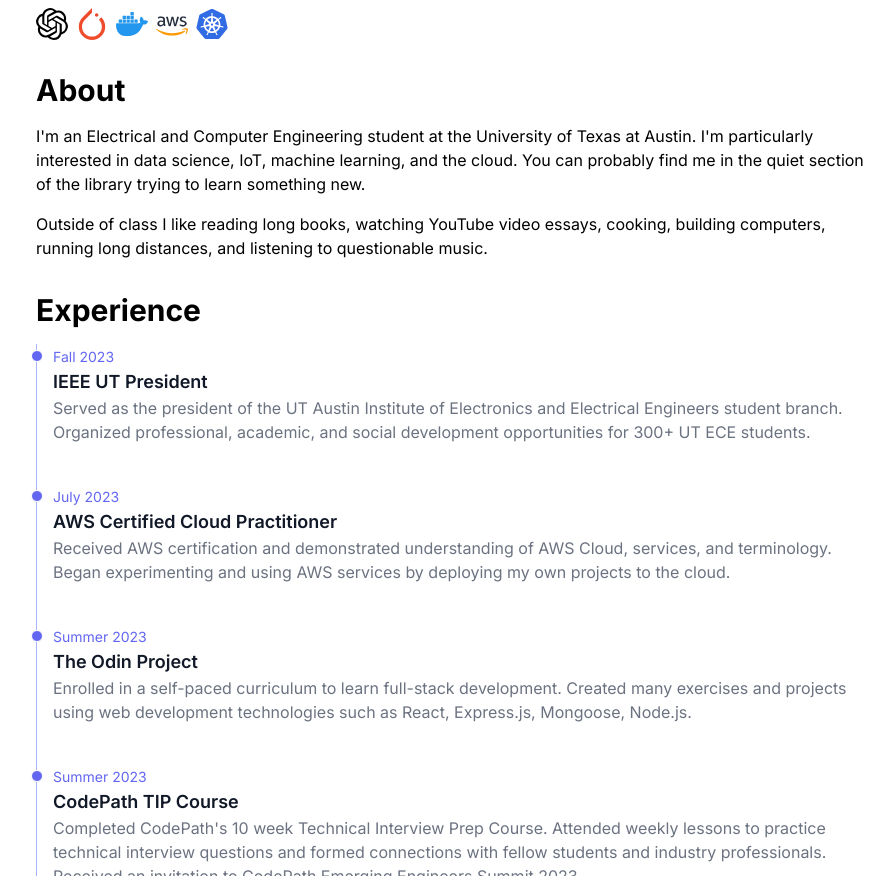
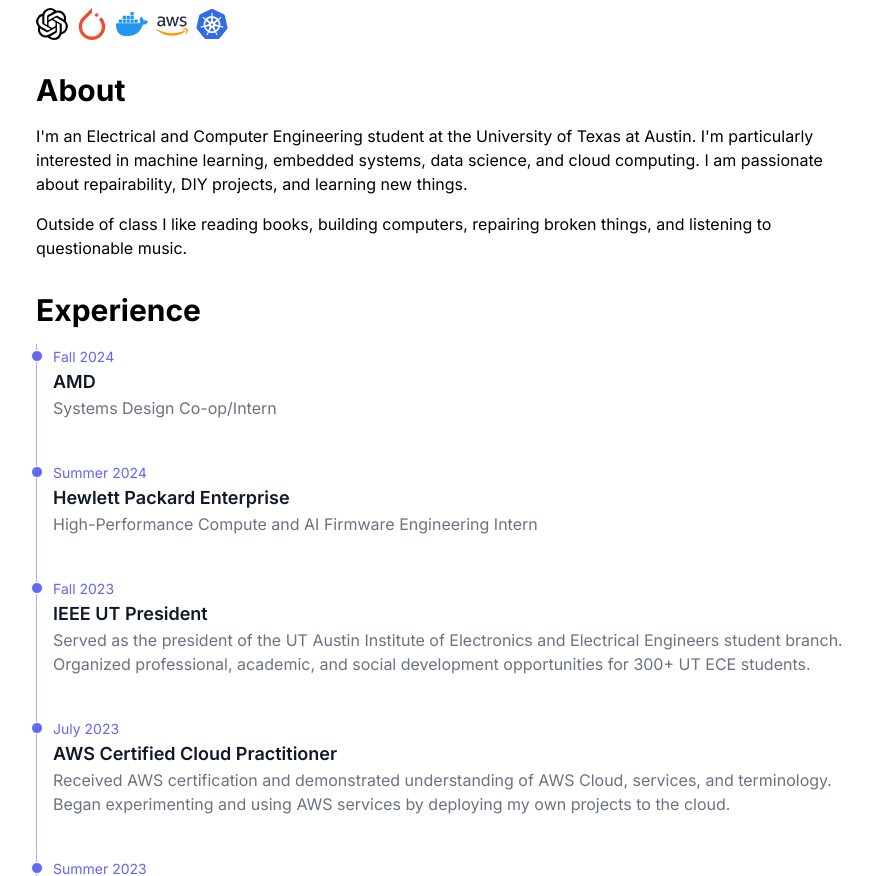
Before and after one commit to andrew-lin-chang/andrewchangbio, a Next.js app: page / in a window 1280 px wide. Shown: the part 624-1500 px from the top of the page, without its empty margins (188-1082 px from the left). Built offline with nearby package versions, Linux system fonts and the light colour scheme.

Commit message:
update to Fall 2024

```diff
--- a/app/page.tsx
+++ b/app/page.tsx
@@ -2,9 +2,7 @@
 
 import Image from "next/image";
 import Link from "next/link";
-import wetcat from "public/images/wetcat.png";
-import babychang from "public/images/babychang.jpg";
-import pfp from "public/images/pfp.jpg";
+import pfp from "@/public/images/pfp.jpg";
 import TechStack from "@/components/TechStack";
 import { Gmail, LinkedIn, Phone } from "@/components/Icons";
 import Timeline from "@/components/Timeline";
@@ -70,12 +68,13 @@
           <p>
             I&apos;m an Electrical and Computer Engineering student at the
             University of Texas at Austin. I&apos;m particularly interested in
-            data science, IoT, machine learning, and the cloud. You can
-            probably find me in the quiet section of the library trying to learn
-            something new.
+            machine learning, embedded systems, data science, and cloud
+            computing. I am passionate about repairability, DIY projects, and
+            learning new things.
           </p>
           <p className="mt-4">
-            Outside of class I like reading long books, watching YouTube video essays, cooking, building computers, running long distances, and listening to questionable music.
+            Outside of class I like reading books, building computers, repairing
+            broken things, and listening to questionable music.
           </p>
         </section>
 
--- a/app/resume/page.tsx
+++ b/app/resume/page.tsx
@@ -5,7 +5,7 @@
     <div>
       <h1 className="font-bold text-4xl">Resume</h1>
       <p>Feel free to download my resume!</p>
-      <iframe className="w-full h-[30rem] sm:h-screen mt-4" src="https://drive.google.com/file/d/15owr4q7nswFY9YNkgyKHazy4IaSmsAC7/preview" width="640" height="480" allow="autoplay"></iframe>
+      <iframe className="w-full h-[30rem] sm:h-screen mt-4" src="https://drive.google.com/file/d/1mxflGKLO25Soc4EOBbqI65HXZF-4w7nt/preview" width="640" height="480" allow="autoplay"></iframe>
     </div>
   );
 }
--- a/components/Timeline.tsx
+++ b/components/Timeline.tsx
@@ -1,4 +1,16 @@
 const entries = [
+  {
+    date: "Fall 2024",
+    position: "AMD",
+    summary:
+      "Systems Design Co-op/Intern",
+  },
+  {
+    date: "Summer 2024",
+    position: "Hewlett Packard Enterprise",
+    summary:
+      "High-Performance Compute and AI Firmware Engineering Intern",
+  },
   {
     date: "Fall 2023",
     position: "IEEE UT President",
--- a/package.json
+++ b/package.json
@@ -17,10 +17,10 @@
     "eslint": "8.44.0",
     "eslint-config-next": "13.4.9",
     "gray-matter": "^4.0.3",
-    "next": "13.4.9",
+    "next": "^14.2.5",
     "next-mdx-remote": "^4.4.1",
     "next-themes": "^0.2.1",
-    "postcss": "8.4.25",
+    "postcss": "^8.4.41",
     "react": "18.2.0",
     "react-dom": "18.2.0",
     "tailwindcss": "3.3.2",
```
Also changed, not shown: 1 other file (tests, documents, lock files or other folders).
